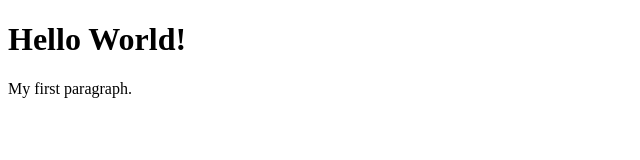
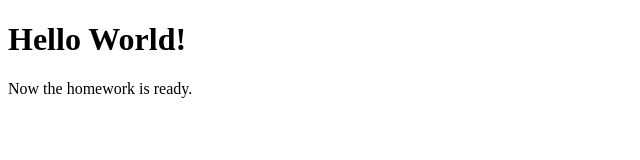
Before and after one commit to y-shumitska/r_d_automation_course, a plain HTML site: page homework_1/index.html in a window 1280 px wide. Shown: the full height of the page, 0-640 px from the left. Drawn offline with Linux system fonts and the light colour scheme.

Commit message:
Changed the paragraph

```diff
--- a/homework_1/index.html
+++ b/homework_1/index.html
@@ -5,6 +5,6 @@
  </head>
 <body>
  <h1>Hello World!</h1>
- <p>My first paragraph.</p>
+ <p>Now the homework is ready.</p>
 </body>
 </html>
```
